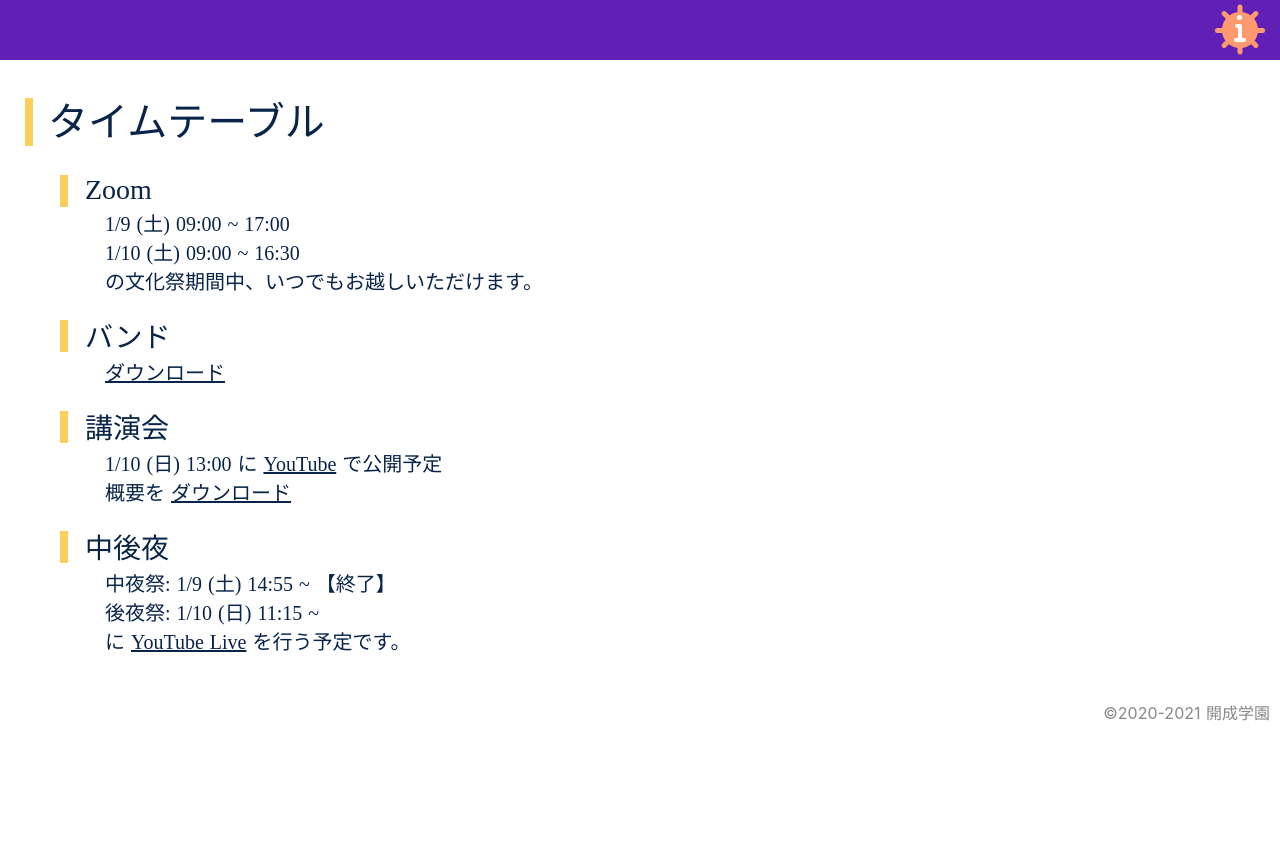
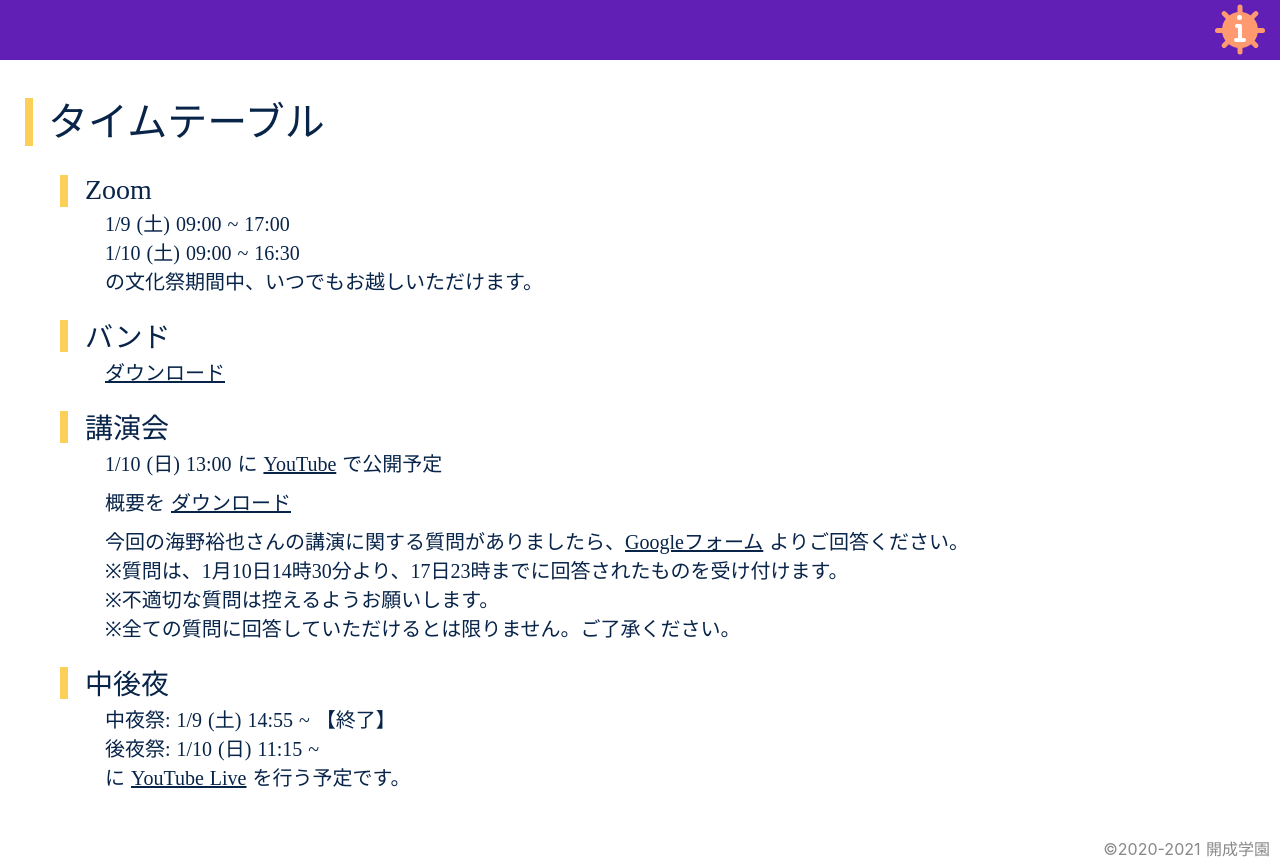
Before and after one commit to OR6107/149th-kaiseifes, a Nuxt app: page /timetable in a window 1280 px wide. Before the commit the page ends 800 px from the top, so only its background shows below. Built offline with nearby package versions, Linux system fonts and the light colour scheme.

Commit message:
Add Info about 講演会 form

```diff
--- a/pages/online.vue
+++ b/pages/online.vue
@@ -612,9 +612,15 @@ export default {
           type: YOUTUBE,
           description:
             '<a href="../kaiseifes-lecture.pdf" target="_blank" rel="noopener noreferrer">概要</a>' +
-            ' はこちらから！',
+            ' はこちらから！ <br />' +
+            '今回の海野裕也さんの講演に関する質問がありましたら、上記Googleフォームよりご回答ください。<br />' +
+            '※ 質問は、1月10日14時30分より、17日23時までに回答されたものを受け付けます。<br />' +
+            '※ 不適切な質問は控えるようお願いします。<br />' +
+            '※ 全ての質問に回答していただけるとは限りません。ご了承ください。<br />',
           contentUrl: 'https://youtu.be/dgcUrqiz-Gk',
           contentUrlText: 'YouTube',
+          contentUrl2: 'https://forms.gle/wbsC6g9WH7krxEZn6',
+          contentUrlText2: '質問フォーム',
         },
         {
           id: 114,
--- a/pages/timetable.vue
+++ b/pages/timetable.vue
@@ -36,6 +36,16 @@
           で公開予定
         </p>
         <p>概要を <a href="../kaiseifes-lecture.pdf">ダウンロード</a></p>
+        <p>
+          今回の海野裕也さんの講演に関する質問がありましたら、<a
+            href="https://forms.gle/wbsC6g9WH7krxEZn6"
+            >Googleフォーム</a
+          >
+          よりご回答ください。<br />
+          ※質問は、1月10日14時30分より、17日23時までに回答されたものを受け付けます。<br />
+          ※不適切な質問は控えるようお願いします。<br />
+          ※全ての質問に回答していただけるとは限りません。ご了承ください。<br />
+        </p>
       </div>
       <div class="content">
         <div class="content-title">
@@ -140,6 +150,7 @@ $yellow: #fccf5a;
   p {
     font-size: 20px;
     margin-left: 45px;
+    margin-bottom: 10px;
     a {
       margin-left: auto;
     }
```
